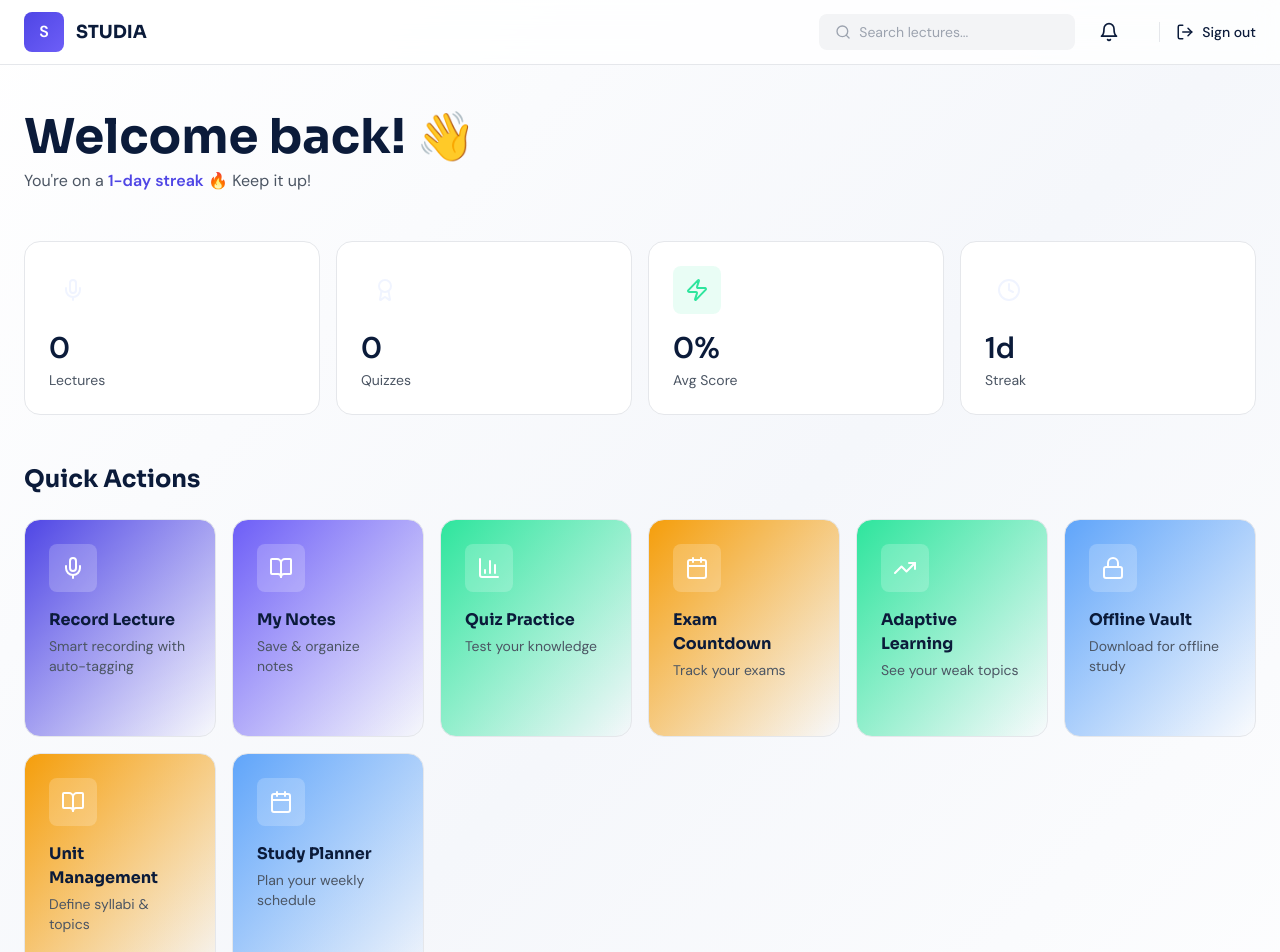
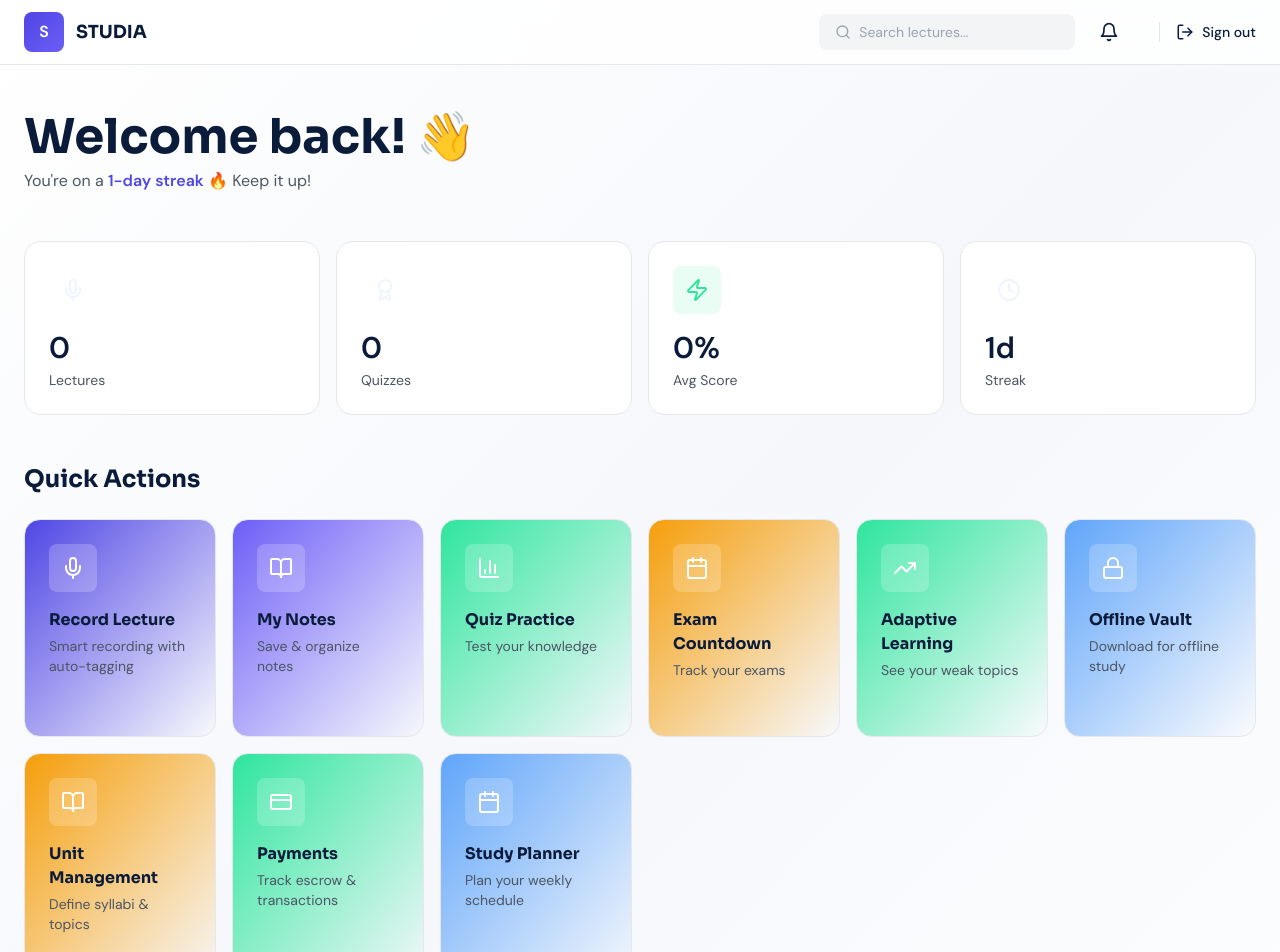
Before and after one commit to franklinemose19-alt/Studia-v2, a React (Vite) app: page /dashboard in a window 1280 px wide. Shown: the top 952 px of the page. Built offline with nearby package versions, Linux system fonts and the light colour scheme.

Commit message:
Update Dashboard.tsx

```diff
--- a/src/page/Dashboard.tsx
+++ b/src/page/Dashboard.tsx
@@ -1,3 +1,4 @@
+import { CreditCard } from 'lucide-react'
 import { LogOut, Mic, BookOpen, BarChart3, Calendar, Settings, Zap, Award, Clock, ChevronRight, Search, Bell, User, TrendingUp, Lock } from 'lucide-react'
 import { LogOut, Mic, BookOpen, BarChart3, Calendar, Settings, Zap, Award, Clock, ChevronRight, Search, Bell, User, TrendingUp } from 'lucide-react'
 import { motion } from 'framer-motion'
@@ -35,7 +36,8 @@ export default function Dashboard() {
     { icon: TrendingUp, title: 'Adaptive Learning', desc: 'See your weak topics', path: '/adaptive-learning', color: 'from-mint' },
     { icon: Lock, title: 'Offline Vault', desc: 'Download for offline study', path: '/offline-vault', color: 'from-light-blue' },
     { icon: BookOpen, title: 'Unit Management', desc: 'Define syllabi & topics', path: '/units', color: 'from-warning' },
-    { icon: Calendar, title: 'Study Planner', desc: 'Plan your weekly schedule', path: '/study-planner', color: 'from-light-blue' },
+   { icon: CreditCard, title: 'Payments', desc: 'Track escrow & transactions', path: '/payments', color: 'from-mint' },
+   { icon: Calendar, title: 'Study Planner', desc: 'Plan your weekly schedule', path: '/study-planner', color: 'from-light-blue' },
   ]
 
   const statCards = [
```
